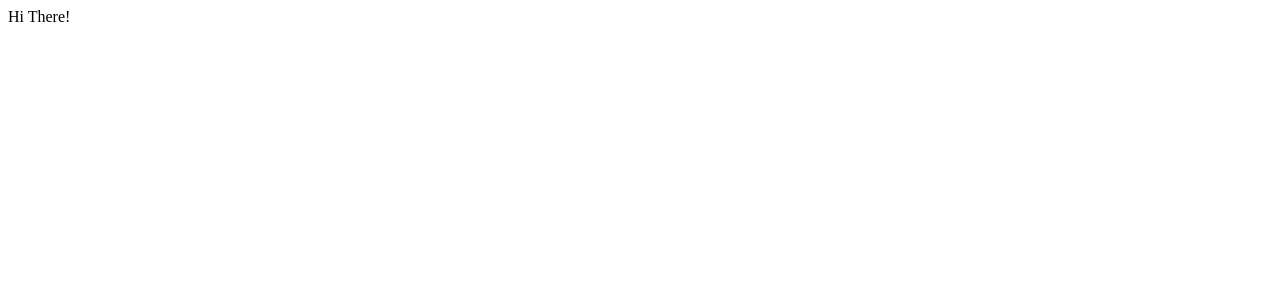
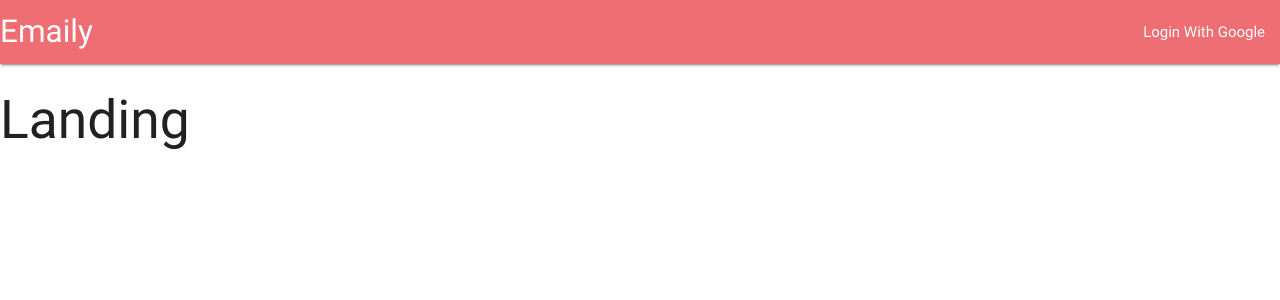
Before and after one commit to lacyjpr/emaily, a React (Create React App) app in the folder client/: page / in a window 1280 px wide. Shown: the top 300 px of the page. Built offline with nearby package versions, Linux system fonts and the light colour scheme.

Commit message:
Style header

```diff
--- a/client/package.json
+++ b/client/package.json
@@ -8,9 +8,11 @@
     }
   },
   "dependencies": {
+    "materialize-css": "^0.100.2",
     "react": "^16.2.0",
     "react-dom": "^16.2.0",
     "react-redux": "^5.0.6",
+    "react-router-dom": "^4.2.2",
     "react-scripts": "1.0.17",
     "redux": "^3.7.2"
   },
--- a/client/src/components/App.js
+++ b/client/src/components/App.js
@@ -1,7 +1,24 @@
 import React from 'react';
+import { BrowserRouter, Route } from 'react-router-dom';
+
+import Header from './Header';
+const Dashboard = () => <h2>Dashboard</h2>;
+const SurveyNew = () => <h2>SurveyNew</h2>;
+const Landing = () => <h2>Landing</h2>;
 
 const App = () => {
-  return <div>Hi There!</div>;
+  return (
+    <div>
+      <BrowserRouter>
+        <div>
+          <Header />
+          <Route exact path="/" component={Landing} />
+          <Route exact path="/surveys" component={Dashboard} />
+          <Route path="/surveys/new" component={SurveyNew} />
+        </div>
+      </BrowserRouter>
+    </div>
+  );
 };
 
 export default App;
--- /dev/null
+++ b/client/src/components/Header.js
@@ -0,0 +1,20 @@
+import React, { Component } from 'react';
+
+class Header extends Component {
+  render() {
+    return (
+      <nav>
+        <div className="nav-wrapper">
+          <a className="left brand-logo">Emaily</a>
+          <ul className="right">
+            <li>
+              <a>Login With Google</a>
+            </li>
+          </ul>
+        </div>
+      </nav>
+    );
+  }
+}
+
+export default Header;
--- a/client/src/index.js
+++ b/client/src/index.js
@@ -1,11 +1,13 @@
+import 'materialize-css/dist/css/materialize.min.css';
 import React from 'react';
 import ReactDOM from 'react-dom';
 import { Provider } from 'react-redux';
 import { createStore, applyMiddleware } from 'redux';
 
 import App from './components/App';
+import reducers from './reducers';
 
-const store = createStore(() => [], {}, applyMiddleware());
+const store = createStore(reducers, {}, applyMiddleware());
 
 ReactDOM.render(
   <Provider store={store}>
--- /dev/null
+++ b/client/src/reducers/authReducer.js
@@ -0,0 +1,6 @@
+export default function(state = {}, action) {
+  switch (action.type) {
+    default:
+      return state;
+  }
+}
--- /dev/null
+++ b/client/src/reducers/index.js
@@ -0,0 +1,6 @@
+import { combineReducers } from 'redux';
+import authReducer from './authReducer';
+
+export default combineReducers({
+  auth: authReducer,
+});
```
Also changed, not shown: 1 other file (tests, documents, lock files or other folders).
